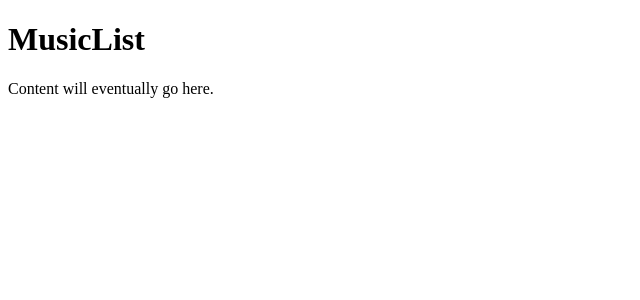
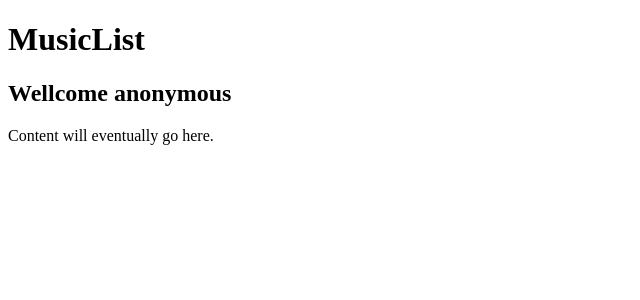
Before and after one commit to jimyandres/MusicList, a React app: page / in a window 1280 px wide. Shown: the top 300 px of the page, without its empty margins (0-640 px from the left). Built offline with nearby package versions, Linux system fonts and the light colour scheme; the HTML template or start-up script is replaced by a standard one.

Commit message:
Header component added

```diff
--- a/src/components/Template.jsx
+++ b/src/components/Template.jsx
@@ -1,11 +1,11 @@
 import React from 'react';
+
+import Header from './shared/Header';
 
 const Template = () => {
   return (
     <div className="wrapper">
-      <header>
-        <h1>MusicList</h1>
-      </header>
+      <Header username="anonymous" />
       <div className="content">
         Content will eventually go here.
       </div>
--- /dev/null
+++ b/src/components/shared/Header.jsx
@@ -0,0 +1,14 @@
+import React from 'react';
+
+const Header = ({ username }) => {
+  return (
+    <header>
+      <h1>MusicList</h1>
+      <div className="user-menu">
+        <h2>Wellcome { username }</h2>
+      </div>
+    </header>
+  );
+};
+
+export default Header;
```
